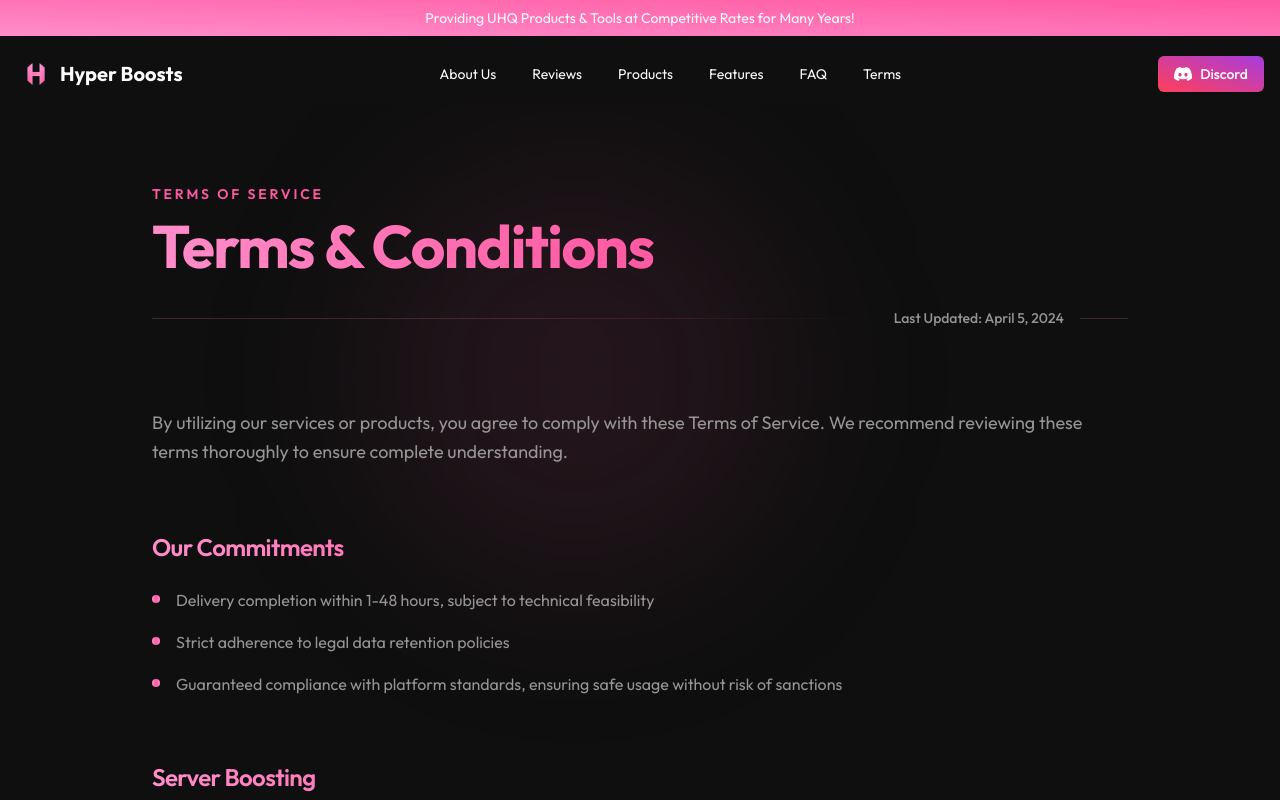
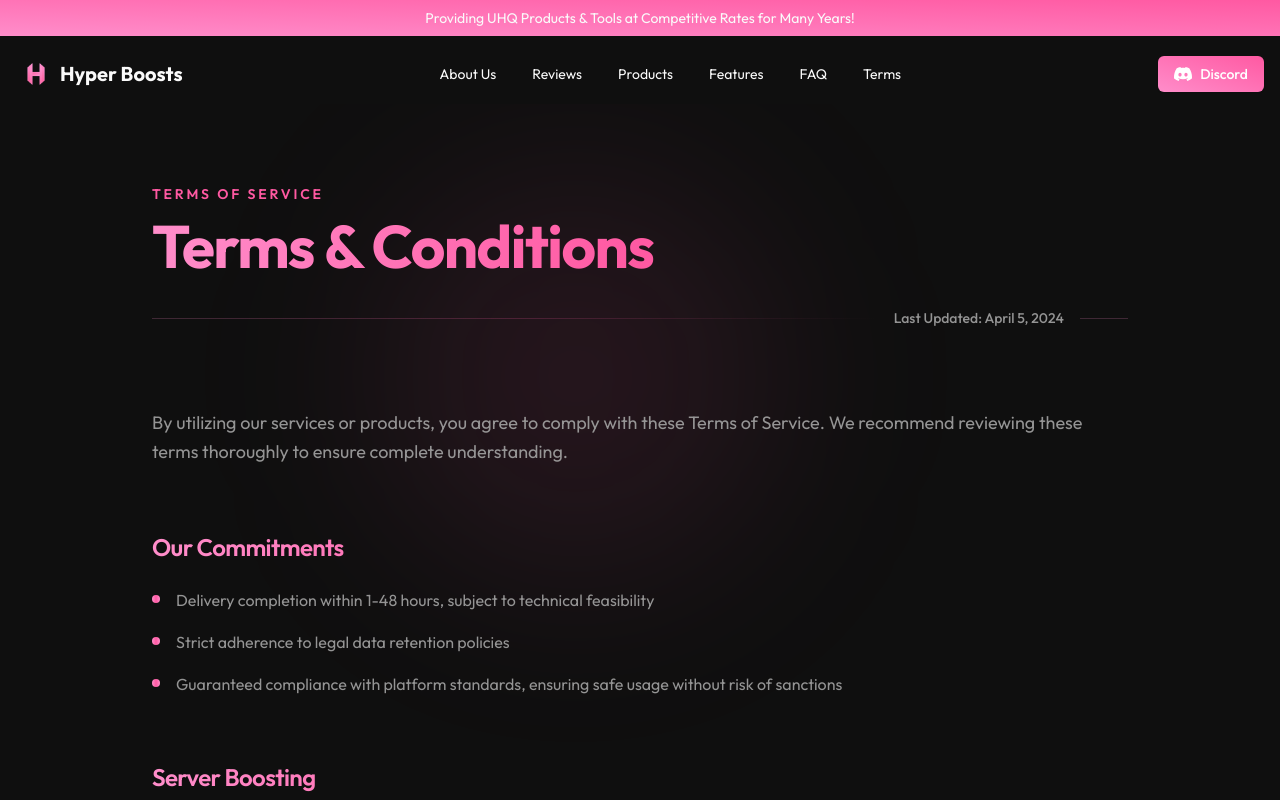
Before and after one commit to NLEchoppaaa/hyperboosts, a Next.js app: page /tos in a window 1280 px wide. Shown: the top 800 px of the page. Built offline with nearby package versions, Linux system fonts and the light colour scheme.

Commit message:
Update button.tsx

```diff
--- a/components/ui/button.tsx
+++ b/components/ui/button.tsx
@@ -20,7 +20,7 @@
         ghost: "hover:bg-accent hover:text-accent-foreground",
         link: "text-primary underline-offset-4 hover:underline",
         brand:
-          "bg-gradient-to-tr from-[#ff4059] to-[#a73cde] text-white shadow-sm hover:opacity-90",
+          "bg-gradient-to-tr from-[#ff8dca] to-[#ff59a2] text-white shadow-sm hover:opacity-90",
       },
       size: {
         default: "h-9 px-4 py-2",
```
